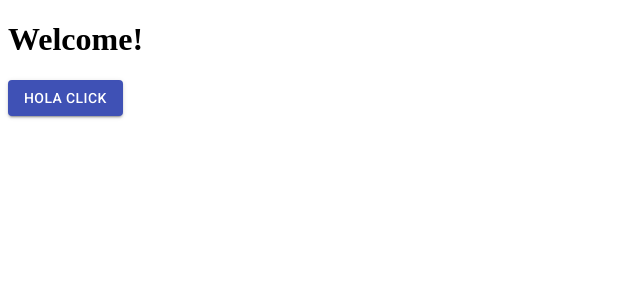
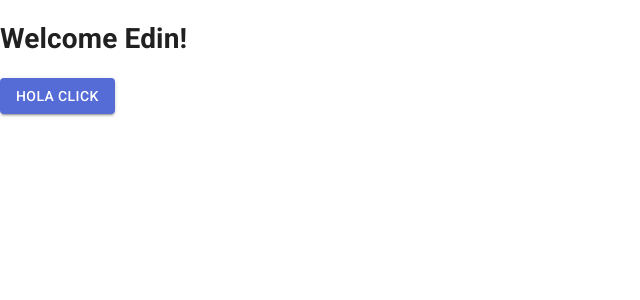
Before and after one commit to efrivera/workshop-from-scratch, a Next.js app: page / in a window 1280 px wide. Shown: the top 300 px of the page, without its empty margins (0-640 px from the left). Built offline with nearby package versions, Linux system fonts and the light colour scheme.

Commit message:
styles on server

```diff
--- a/package.json
+++ b/package.json
@@ -22,6 +22,7 @@
   "homepage": "https://github.com/efrivera/workshop-from-scratch#readme",
   "dependencies": {
     "@material-ui/core": "^4.1.1",
+    "@material-ui/styles": "^4.1.1",
     "inquirer": "^6.3.1",
     "next": "^8.1.0",
     "react": "^16.8.6",
--- /dev/null
+++ b/pages/_app.js
@@ -0,0 +1,31 @@
+import React from 'react';
+import App, { Container } from 'next/app';
+import { ThemeProvider } from '@material-ui/styles';
+import CssBaseline from '@material-ui/core/CssBaseline';
+import theme from '../styles/theme';
+
+class MyApp extends App {
+  componentDidMount() {
+    // Remove the server-side injected CSS.
+    const jssStyles = document.querySelector('#jss-server-side');
+    if (jssStyles) {
+      jssStyles.parentNode.removeChild(jssStyles);
+    }
+  }
+
+  render() {
+    const { Component, pageProps } = this.props;
+
+    return (
+      <Container>
+        <ThemeProvider theme={theme}>
+          {/* CssBaseline kickstart an elegant, consistent, and simple baseline to build upon. */}
+          <CssBaseline />
+          <Component {...pageProps} />
+        </ThemeProvider>
+      </Container>
+    );
+  }
+}
+
+export default MyApp;
--- a/pages/_document.js
+++ b/pages/_document.js
@@ -1,29 +1,56 @@
 import React from 'react';
-
-import Document, {
-  Html, Head, Main, NextScript,
-} from 'next/document';
+import Document, { Head, Main, NextScript } from 'next/document';
+import { ServerStyleSheets } from '@material-ui/styles';
+import theme from '../styles/theme';
 
 class MyDocument extends Document {
-  static async getInitialProps(ctx) {
-    const initialProps = await Document.getInitialProps(ctx);
-    return { ...initialProps };
-  }
-
   render() {
     return (
-      <Html>
+      <html lang="en">
         <Head>
-          <link rel="stylesheet" href="https://fonts.googleapis.com/css?family=Roboto:300,400,500,700&display=swap" />
-          <link rel="stylesheet" href="https://fonts.googleapis.com/icon?family=Material+Icons" />
+          <meta charSet="utf-8" />
+          {/* Use minimum-scale=1 to enable GPU rasterization */}
+          <meta
+            name="viewport"
+            content="minimum-scale=1, initial-scale=1, width=device-width, shrink-to-fit=no"
+          />
+          {/* PWA primary color */}
+          <meta name="theme-color" content={theme.palette.primary.main} />
+          <link
+            rel="stylesheet"
+            href="https://fonts.googleapis.com/css?family=Roboto:300,400,500,700&display=swap"
+          />
         </Head>
         <body>
           <Main />
           <NextScript />
         </body>
-      </Html>
+      </html>
     );
   }
 }
 
+MyDocument.getInitialProps = async (ctx) => {
+  const sheets = new ServerStyleSheets();
+  const originalRenderPage = ctx.renderPage;
+
+  ctx.renderPage = () =>
+    originalRenderPage({
+      enhanceApp: App => props => sheets.collect(<App {...props} />),
+    });
+
+  const initialProps = await Document.getInitialProps(ctx);
+
+  return {
+    ...initialProps,
+    // Styles fragment is rendered after the app and page rendering finish.
+    styles: (
+      <React.Fragment>
+        {initialProps.styles}
+        {sheets.getStyleElement()}
+      </React.Fragment>
+    ),
+  };
+};
+
 export default MyDocument;
--- a/pages/index.js
+++ b/pages/index.js
@@ -8,7 +8,7 @@ const habdleClick = () => {
 const Home = () => {
   return (
     <div>
-      <h1>Welcome!</h1>
+      <h1>Welcome Edin!</h1>
       <Button variant="contained" color="primary" onClick={habdleClick}>
         Hola click
       </Button>
--- /dev/null
+++ b/styles/theme.js
@@ -0,0 +1,22 @@
+import { createMuiTheme } from '@material-ui/core/styles';
+import { red } from '@material-ui/core/colors';
+
+// Create a theme instance.
+const theme = createMuiTheme({
+  palette: {
+    primary: {
+      main: '#556cd6',
+    },
+    secondary: {
+      main: '#19857b',
+    },
+    error: {
+      main: red.A400,
+    },
+    background: {
+      default: '#fff',
+    },
+  },
+});
+
+export default theme;
```
